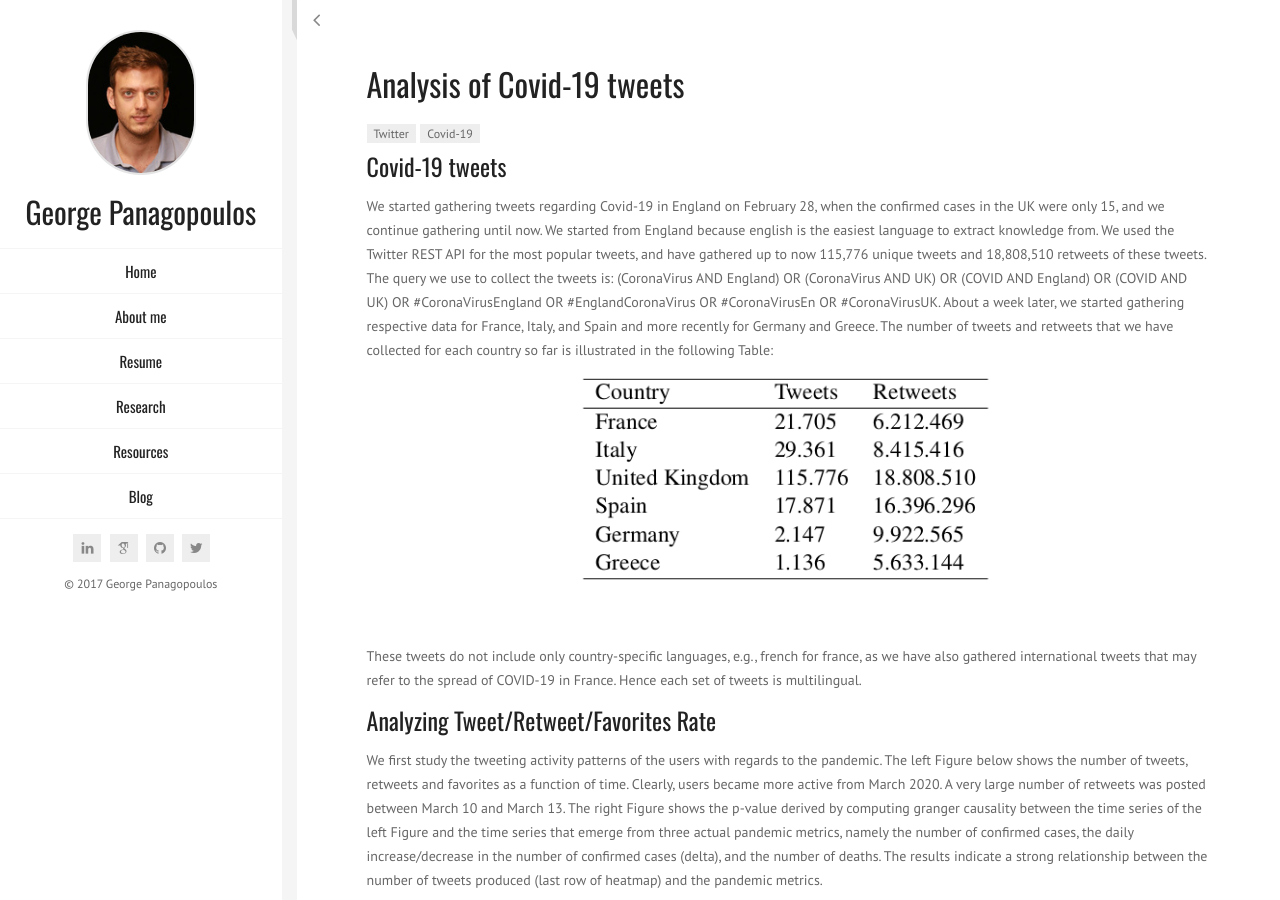
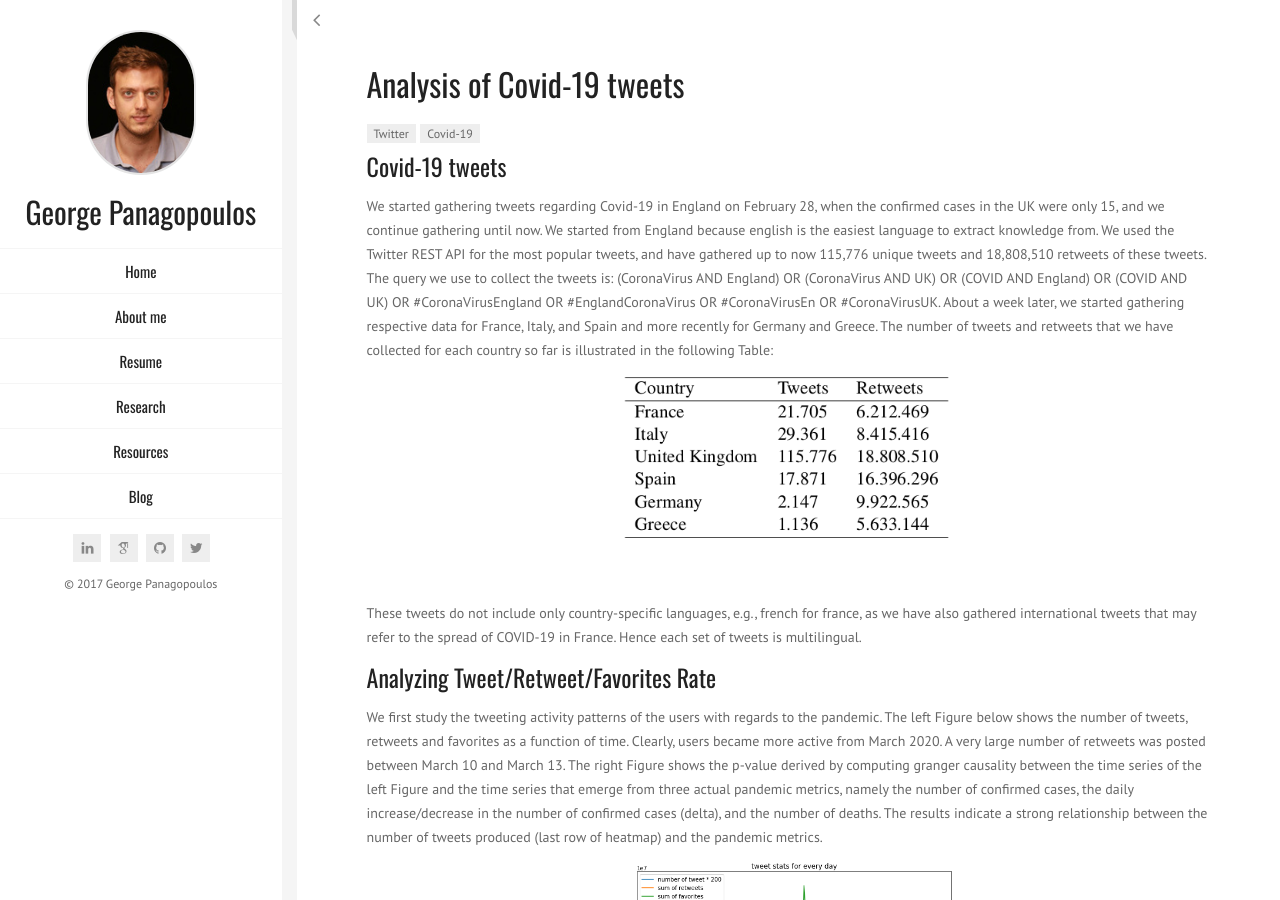
Before and after one commit to geopanag/geopanag.github.io, a Jekyll site: the page built from _posts/2021-01-12-Twitter-Covid-Analysis.md, in a window 1280 px wide and 900 px high. Built offline with Jekyll 4.4.1, drawn with Linux system fonts in a browser that asks for light colours; some web fonts are replaced.

Commit message:
fixed twitter covid

```diff
--- a/_posts/2021-01-12-Twitter-Covid-Analysis.md
+++ b/_posts/2021-01-12-Twitter-Covid-Analysis.md
@@ -16,7 +16,7 @@ About a week later, we started gathering respective data for France, Italy, and
 
 
 
- <center><img src="/images/covid_tweets/table.png" width="50%"> </center>
+ <center><img src="/images/covid_tweets/table.png" width="40%"> </center>
 <br><br>
 
 
@@ -39,23 +39,23 @@ Given our set of unique tweets, we create a graph where nodes correspond to twee
 
 
 
-<center><img src="/images/covid_tweets/feb15.png" width="40%"> </center>
+<center><img src="/images/covid_tweets/feb15.png" width="20%"> </center>
  <em>Feb 15</em>
 
- <center><img src="/images/covid_tweets/feb22.png" width="40%"> </center>
+ <center><img src="/images/covid_tweets/feb22.png" width="20%"> </center>
  <em>Feb 22</em>
 
- <center><img src="/images/covid_tweets/feb29.png" width="40%"> </center>
+ <center><img src="/images/covid_tweets/feb29.png" width="20%"> </center>
  <em>Feb 29</em>
 <br><br>
 
- <center><img src="/images/covid_tweets/mar1.png" width="40%"> </center>
+ <center><img src="/images/covid_tweets/mar1.png" width="20%"> </center>
  <em>Mar 1</em>
 
- <center><img src="/images/covid_tweets/mar2.png" width="40%"> </center>
+ <center><img src="/images/covid_tweets/mar2.png" width="20%"> </center>
  <em>Mar 2</em>
 
- <center><img src="/images/covid_tweets/mar3.png" width="40%"> </center>
+ <center><img src="/images/covid_tweets/mar3.png" width="20%"> </center>
  <em>Mar 3</em>
 <br><br>
 
@@ -64,7 +64,7 @@ For example, a more detailed view of the third graph (i.e., February 29) is give
 
 
 
- <center><img src="/images/covid_tweets/circle_plot.png" width="40%"> </center>
+ <center><img src="/images/covid_tweets/circle_plot.png" width="60%"> </center>
  <em>Individual components and their most frequent words on February 29</em>
 <br><br>
 
@@ -74,7 +74,7 @@ After the 1st of March, however, COVID-19 has become a very central issue on Twi
 
 In order to discern any type of opinion groups inside the main component, we extracted it and applied a community detection algorithm based on weighted modularity.  We next computed the word cloud of the most frequent hashtags in the tweets of each community. The word cloud is shown below.
 
- <center><img src="/images/covid_tweets/word_graph.png" width="40%"> </center>
+ <center><img src="/images/covid_tweets/word_graph.png" width="65%"> </center>
  <em>Communities of the tweet graph on March 10th and their most frequent hashtags</em>
 <br><br>
 
```
